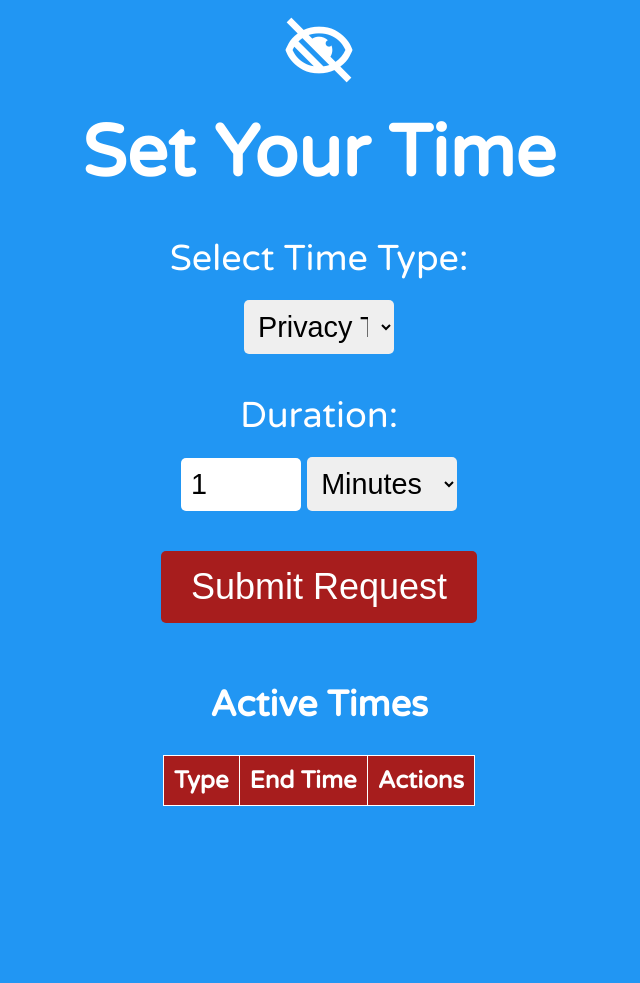
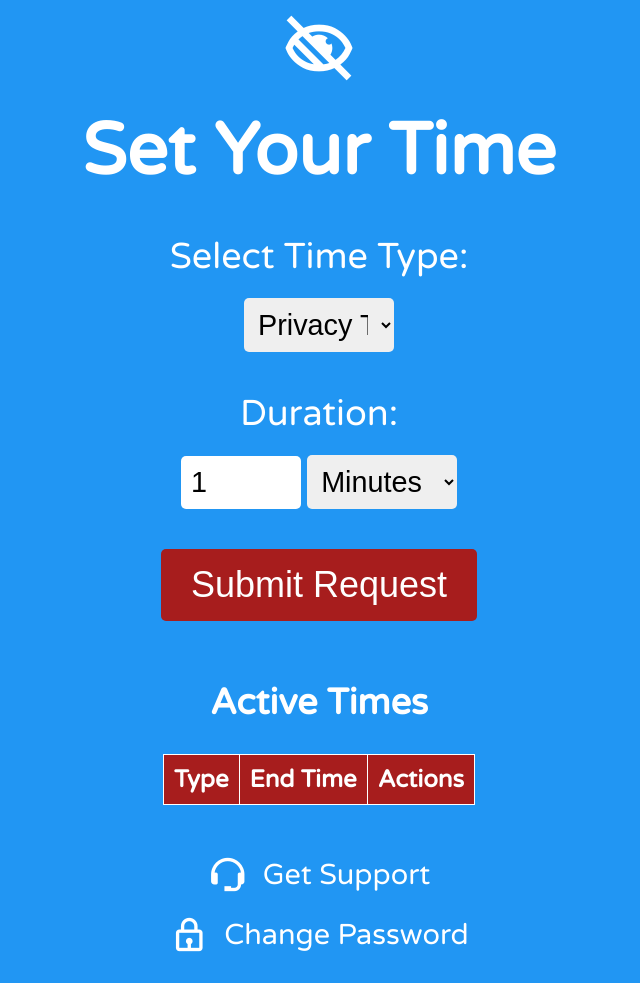
Before and after one commit to SlickTorpedo/DoorLock, a Flask app: page /request_time in a window 1280 px wide. Shown: the whole page, without its empty margins (321-961 px from the left). Before the commit the page ends 806 px from the top, so only its background shows below. Run offline with Flask 2, Linux system fonts and the light colour scheme; data that the repository does not hold is empty; parts of the project's set-up code (start-up, migrations or seed data) failed here and were passed over.

Commit message:
beta: password changing

```diff
--- a/main.py
+++ b/main.py
@@ -8,6 +8,7 @@
 
 from door_controller import DoorController
 from version_control import VersionControl
+from auth_manager import AuthManager
 from log import LogHandler
 
 load_dotenv()
@@ -20,6 +21,7 @@
 
 door_controller = DoorController()
 version_control = VersionControl()
+auth_manager = AuthManager()
 log_handler = LogHandler()
 
 last_verification_times = {}  # Dictionary to track last verification time per IP
@@ -236,6 +238,70 @@
 
     return render_template('request_action.html')
 
+@app.route('/support')
+def support():
+    """Renders the support page."""
+    if not check_password():
+        return redirect('/password?redirect=support')
+    return render_template('support.html')
+
+@app.route('/serial')
+def serial():
+    """Returns the serial number of the device."""
+    if not check_password():
+        return jsonify({'status': 'fail', 'message': 'Invalid password'}), 403
+    return jsonify({'serial': registrar.get_serial_number()})
+
+@app.route('/change-password')
+def change_password():
+    """Renders the change password page."""
+    if not check_password():
+        return redirect('/password?redirect=change-password')
+    return render_template('change_password.html')
+
+@app.route('/changepassword', methods=['POST'])
+def change_password_action():
+    """Changes the password for the user. This is a POST request."""
+
+    try:
+        data = request.json
+
+        # Extract encrypted passwords and IV from the request
+        encrypted_old_password = data.get('encryptedOldPassword')
+        encrypted_password = data.get('encryptedPassword')
+        iv_base64 = data.get('iv')
+
+        if not all([encrypted_old_password, encrypted_password, iv_base64]):
+            return jsonify({'error': 'Missing data'}), 400
+
+        pins = auth_manager.listPins() #this is a list of all the pins
+        for current_pin in pins:
+            # Convert PIN to key (ensure it's 16 bytes for AES-128)
+            key = (current_pin + '0000000000000000')[:16].encode('utf-8')
+
+            # Decrypt passwords
+            decrypted_old_password = auth_manager.decrypt(encrypted_old_password, key, iv_base64)
+            decrypted_new_password = auth_manager.decrypt(encrypted_password, key, iv_base64)
+
+            if 'changePASS-' in decrypted_old_password and 'changePASS-' in decrypted_new_password:
+                # Here you should verify the old password and update to the new password
+                if decrypted_old_password == f'changePASS-{current_password}':
+                    # Normally you would update the password in your database
+                    current_password = decrypted_new_password.replace('changePASS-', '')
+
+                    auth_manager.changePassword(current_pin, current_password)
+
+                    return jsonify({'message': 'Password changed successfully!'}), 200
+                else:
+                    return jsonify({'error': 'Incorrect old password'}), 403
+
+        return jsonify({'error': 'PIN not found'}), 404
+
+    except Exception as e:
+        print(f"Error: {e}")
+        return jsonify({'error': 'Internal Server Error'}), 500
+
+
 # Start the registrar server
 from registrar_server import RegistrarClient
 registrar = RegistrarClient()
--- a/templates/request_action.html
+++ b/templates/request_action.html
@@ -114,6 +114,42 @@
     .actions button:hover {
       opacity: 0.9;
     }
+
+    .additional-sections {
+      margin-top: 40px;
+      width: 100%;
+      max-width: 600px;
+      margin: 0 auto;
+    }
+
+    .additional-sections h2 {
+      font-size: 2em;
+      margin-bottom: 10px;
+    }
+
+    .additional-sections .section {
+      display: flex;
+      align-items: center;
+      justify-content: center; /* Centering the content horizontally */
+      margin-bottom: 20px;
+      font-size: 1.2em;
+    }
+
+    .additional-sections .section i {
+      font-size: 40px;
+      margin-right: 15px;
+      color: white; /* Ensure icon color is white */
+    }
+
+    .additional-sections .section a {
+      color: white;
+      text-decoration: none;
+    }
+
+    .additional-sections .section a:hover {
+      text-decoration: underline;
+    }
+
   </style>
 </head>
 <body>
@@ -154,6 +190,20 @@
           <!-- Active times will be inserted here -->
         </tbody>
       </table>
+    </div>
+
+    <div style="margin-top: 50px;"></div>
+
+    <div class="additional-sections">
+      <div class="section">
+        <i class='bx bx-support'></i>
+        <a href="/support">Get Support</a>
+      </div>
+
+      <div class="section">
+        <i class='bx bx-lock'></i>
+        <a href="/change-password">Change Password</a>
+      </div>
     </div>
   </div>
 
--- a/version.txt
+++ b/version.txt
@@ -1 +1 @@
-0.12.1
+0.13-beta
```
Also changed, not shown: auth_manager.py (added, +46 -0 lines), templates/change-password.html (added, +155 -0 lines), templates/password.html (+5 -13 lines), templates/support.html (added, +119 -0 lines).
